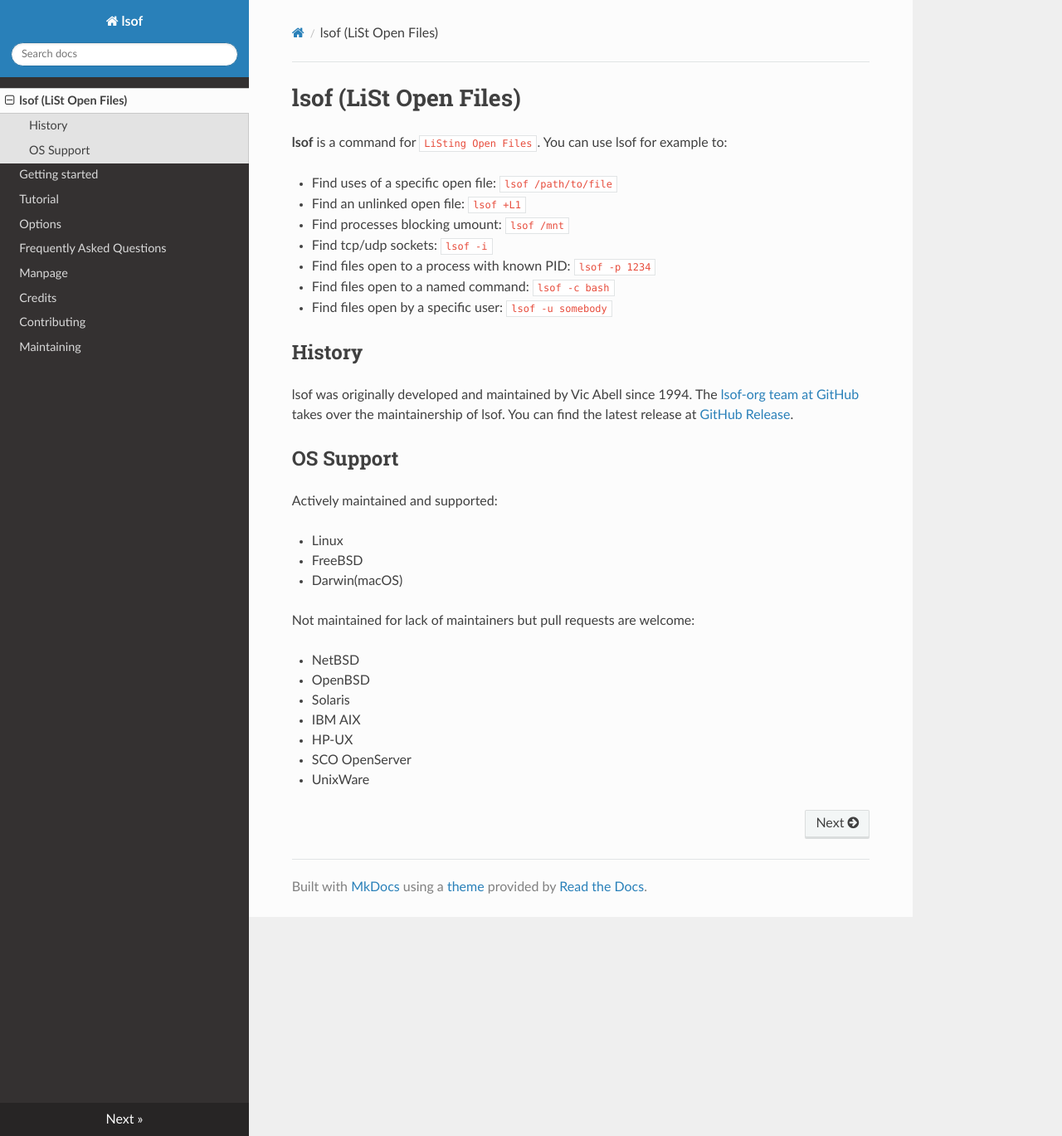
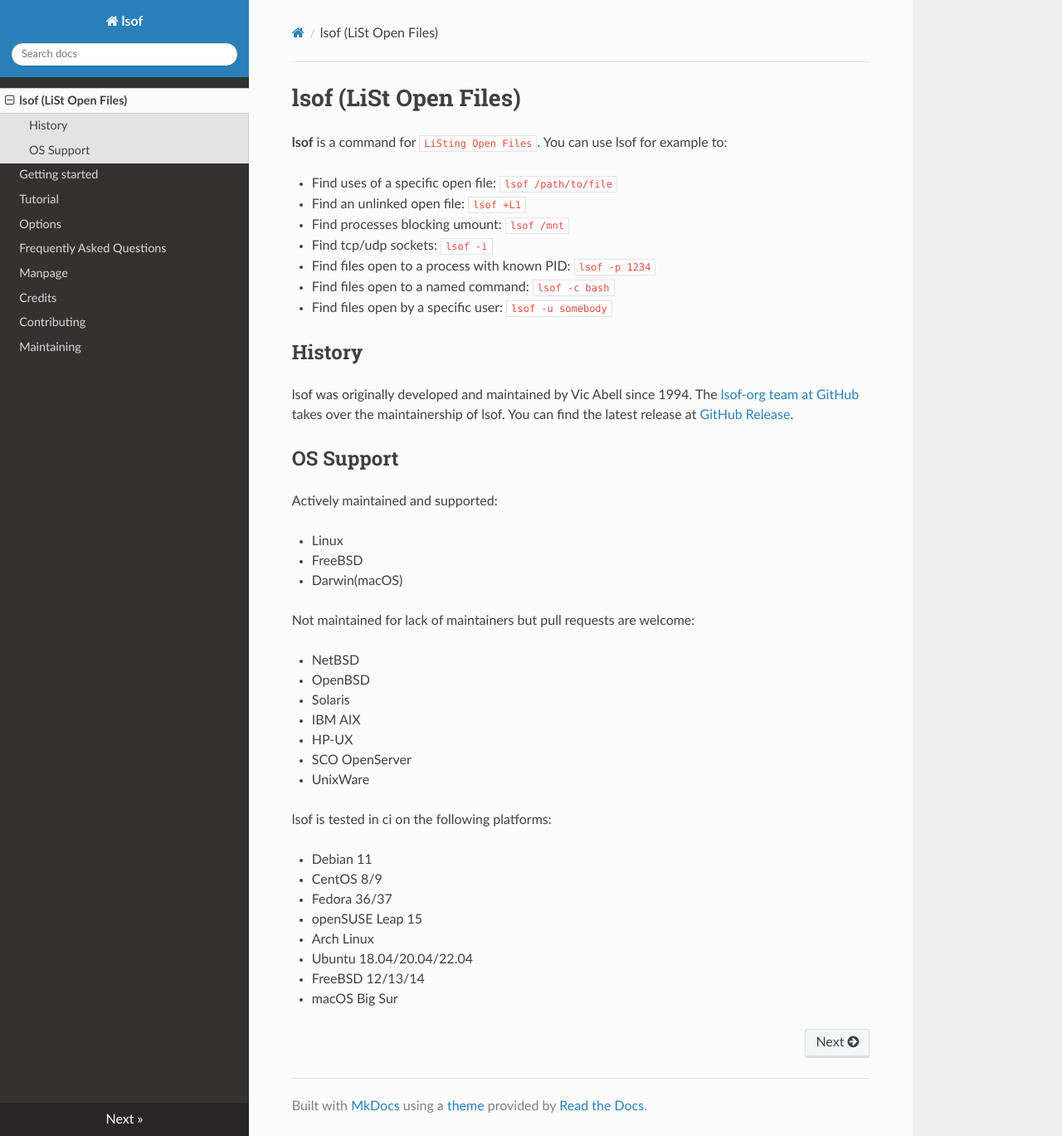
Before and after one commit to lsof-org/lsof, an MkDocs documentation site: the page built from docs/index.md, in a window 1280 px wide and 1369 px high. Shown: the whole window at 83% size. Built offline with MkDocs 1.6.1, drawn with Linux system fonts in a browser that asks for light colours; nearby versions of some CDN libraries.

Commit message:
Add list of platforms tested in ci to docs

```diff
--- a/docs/index.md
+++ b/docs/index.md
@@ -31,3 +31,14 @@ Not maintained for lack of maintainers but pull requests are welcome:
 - HP-UX
 - SCO OpenServer
 - UnixWare
+
+lsof is tested in ci on the following platforms:
+
+- Debian 11
+- CentOS 8/9
+- Fedora 36/37
+- openSUSE Leap 15
+- Arch Linux
+- Ubuntu 18.04/20.04/22.04
+- FreeBSD 12/13/14
+- macOS Big Sur
```
